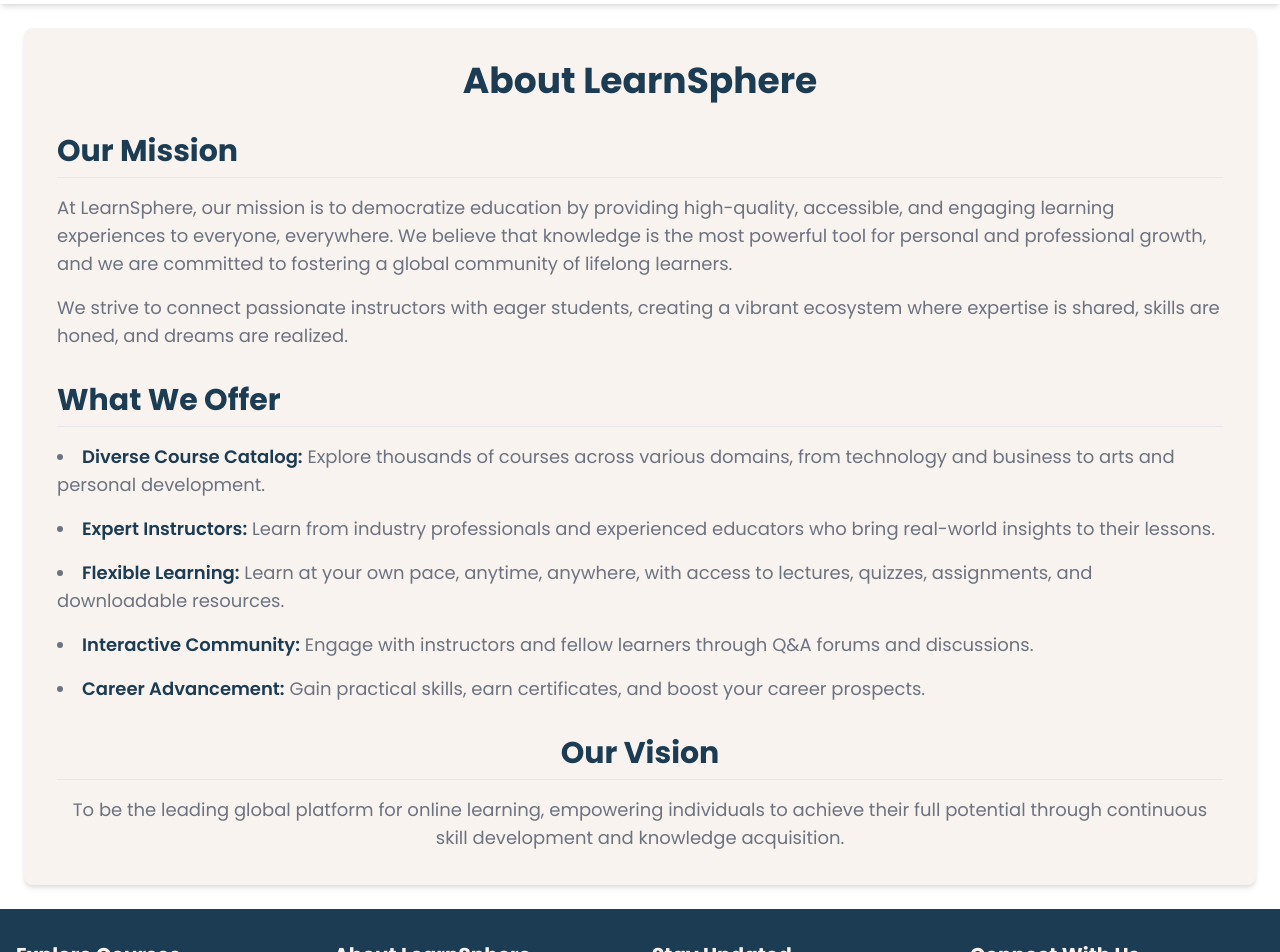
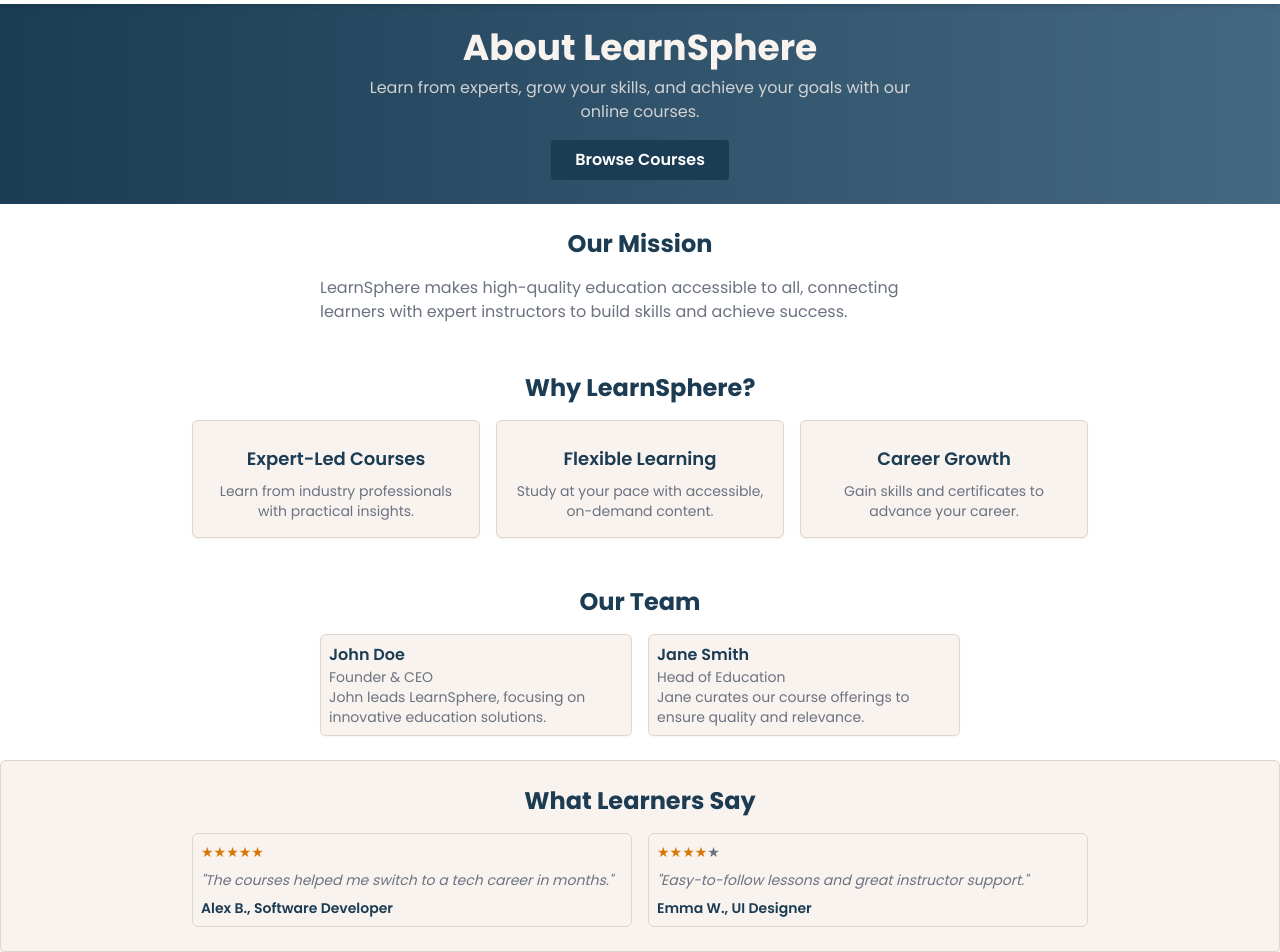
Before and after one commit to Sachinsen7/course-selling-app, a React (Vite) app in the folder Frontend/: page /about in a window 1280 px wide. Shown: the part 60-1012 px from the top of the page. Built offline with nearby package versions, Linux system fonts and the light colour scheme.

Commit message:
update about content

```diff
--- a/Frontend/src/pages/About.jsx
+++ b/Frontend/src/pages/About.jsx
@@ -1,49 +1,204 @@
 import React from 'react';
+import { motion } from 'framer-motion';
+import { Link } from 'react-router-dom';
+import Button from '../components/common/Button';
+import { PUBLIC_ROUTES } from '../routes';
 
 function About() {
+  const teamMembers = [
+    {
+      name: 'John Doe',
+      role: 'Founder & CEO',
+      bio: 'John leads LearnSphere, focusing on innovative education solutions.',
+    },
+    {
+      name: 'Jane Smith',
+      role: 'Head of Education',
+      bio: 'Jane curates our course offerings to ensure quality and relevance.',
+    },
+  ];
+
+  const whyLearnSphere = [
+    {
+      title: 'Expert-Led Courses',
+      desc: 'Learn from industry professionals with practical insights.',
+      icon: 'fas fa-chalkboard-teacher',
+    },
+    {
+      title: 'Flexible Learning',
+      desc: 'Study at your pace with accessible, on-demand content.',
+      icon: 'fas fa-laptop',
+    },
+    {
+      title: 'Career Growth',
+      desc: 'Gain skills and certificates to advance your career.',
+      icon: 'fas fa-briefcase',
+    },
+  ];
+
+  const testimonials = [
+    {
+      quote: 'The courses helped me switch to a tech career in months.',
+      author: 'Alex B., Software Developer',
+      rating: 5,
+    },
+    {
+      quote: 'Easy-to-follow lessons and great instructor support.',
+      author: 'Emma W., UI Designer',
+      rating: 4,
+    },
+  ];
+
   return (
-    <div className="min-h-screen bg-background-main p-lg font-sans">
-      <div className="container mx-auto bg-background-card p-xl rounded-lg shadow-md border border-gray-100">
-        <h1 className="text-4xl font-bold text-text-primary text-center mb-xl">About LearnSphere</h1>
+    <div className="min-h-screen bg-background-main font-sans">
+      {/* Hero Section */}
+      <motion.section
+        className="bg-gradient-to-r from-primary-main to-primary-light text-background-card py-lg"
+        initial={{ opacity: 0, y: -20 }}
+        animate={{ opacity: 1, y: 0 }}
+        transition={{ duration: 0.5 }}
+      >
+        <div className="container mx-auto px-md text-center">
+          <h1 className="text-3xl md:text-4xl font-bold text-background-card mb-sm">About LearnSphere</h1>
+          <p className="text-md text-background-card/80 max-w-xl mx-auto">
+            Learn from experts, grow your skills, and achieve your goals with our online courses.
+          </p>
+          <Link to={PUBLIC_ROUTES.courseListing}>
+            <Button
+              text="Browse Courses"
+              className="mt-md px-lg py-sm bg-background-card text-background-main hover:bg-primary-light hover:text-background-card transition-all duration-200"
+            />
+          </Link>
+        </div>
+      </motion.section>
 
-        <section className="mb-xl">
-          <h2 className="text-3xl font-bold text-text-primary mb-md border-b pb-sm">Our Mission</h2>
-          <p className="text-lg text-text-secondary mb-md">
-            At LearnSphere, our mission is to democratize education by providing high-quality, accessible, and engaging learning experiences to everyone, everywhere. We believe that knowledge is the most powerful tool for personal and professional growth, and we are committed to fostering a global community of lifelong learners.
-          </p>
-          <p className="text-lg text-text-secondary">
-            We strive to connect passionate instructors with eager students, creating a vibrant ecosystem where expertise is shared, skills are honed, and dreams are realized.
-          </p>
-        </section>
+      {/* Mission */}
+      <motion.section
+        className="container mx-auto px-md py-lg max-w-2xl"
+        initial={{ opacity: 0, y: 20 }}
+        animate={{ opacity: 1, y: 0 }}
+        transition={{ duration: 0.5, delay: 0.2 }}
+      >
+        <h2 className="text-2xl font-bold text-text-primary mb-md text-center">Our Mission</h2>
+        <p className="text-md text-text-secondary">
+          LearnSphere makes high-quality education accessible to all, connecting learners with expert instructors to build skills and achieve success.
+        </p>
+      </motion.section>
 
-        <section className="mb-xl">
-          <h2 className="text-3xl font-bold text-text-primary mb-md border-b pb-sm">What We Offer</h2>
-          <ul className="list-disc list-inside text-lg text-text-secondary space-y-md">
-            <li>
-              <span className="font-semibold text-text-primary">Diverse Course Catalog:</span> Explore thousands of courses across various domains, from technology and business to arts and personal development.
-            </li>
-            <li>
-              <span className="font-semibold text-text-primary">Expert Instructors:</span> Learn from industry professionals and experienced educators who bring real-world insights to their lessons.
-            </li>
-            <li>
-              <span className="font-semibold text-text-primary">Flexible Learning:</span> Learn at your own pace, anytime, anywhere, with access to lectures, quizzes, assignments, and downloadable resources.
-            </li>
-            <li>
-              <span className="font-semibold text-text-primary">Interactive Community:</span> Engage with instructors and fellow learners through Q&A forums and discussions.
-            </li>
-            <li>
-              <span className="font-semibold text-text-primary">Career Advancement:</span> Gain practical skills, earn certificates, and boost your career prospects.
-            </li>
-          </ul>
-        </section>
+      {/* Why LearnSphere */}
+      <motion.section
+        className="container mx-auto px-md py-lg"
+        initial={{ opacity: 0, y: 20 }}
+        animate={{ opacity: 1, y: 0 }}
+        transition={{ duration: 0.5, delay: 0.3 }}
+      >
+        <h2 className="text-2xl font-bold text-text-primary mb-md text-center">Why LearnSphere?</h2>
+        <div className="grid grid-cols-1 md:grid-cols-3 gap-md max-w-4xl mx-auto">
+          {whyLearnSphere.map((item, index) => (
+            <motion.div
+              key={index}
+              className="bg-background-card p-md rounded-md shadow-sm border border-secondary-light hover:shadow-md transition-shadow duration-200"
+              whileHover={{ scale: 1.02 }}
+              initial={{ opacity: 0, y: 20 }}
+              animate={{ opacity: 1, y: 0 }}
+              transition={{ duration: 0.3, delay: index * 0.1 }}
+            >
+              <i className={`${item.icon} text-2xl text-primary-main mb-sm block text-center`}></i>
+              <h3 className="text-lg font-semibold text-text-primary mb-sm text-center">{item.title}</h3>
+              <p className="text-sm text-text-secondary text-center">{item.desc}</p>
+            </motion.div>
+          ))}
+        </div>
+      </motion.section>
 
-        <section className="text-center">
-          <h2 className="text-3xl font-bold text-text-primary mb-md border-b pb-sm">Our Vision</h2>
-          <p className="text-lg text-text-secondary">
-            To be the leading global platform for online learning, empowering individuals to achieve their full potential through continuous skill development and knowledge acquisition.
-          </p>
-        </section>
-      </div>
+      {/* Team */}
+      <motion.section
+        className="container mx-auto px-md py-lg max-w-2xl"
+        initial={{ opacity: 0, y: 20 }}
+        animate={{ opacity: 1, y: 0 }}
+        transition={{ duration: 0.5, delay: 0.4 }}
+      >
+        <h2 className="text-2xl font-bold text-text-primary mb-md text-center">Our Team</h2>
+        <div className="grid grid-cols-1 md:grid-cols-2 gap-md">
+          {teamMembers.map((member, index) => (
+            <motion.div
+              key={index}
+              className="bg-background-card p-sm rounded-md shadow-sm border border-secondary-light hover:shadow-md transition-shadow duration-200"
+              whileHover={{ scale: 1.02 }}
+              initial={{ opacity: 0, y: 20 }}
+              animate={{ opacity: 1, y: 0 }}
+              transition={{ duration: 0.3, delay: index * 0.1 }}
+            >
+              <h3 className="text-md font-semibold text-text-primary mb-xs">{member.name}</h3>
+              <p className="text-sm text-text-secondary mb-xs">{member.role}</p>
+              <p className="text-sm text-text-secondary">{member.bio}</p>
+            </motion.div>
+          ))}
+        </div>
+      </motion.section>
+
+      {/* Testimonials */}
+      <motion.section
+        className="container mx-auto px-md py-lg bg-background-card rounded-md shadow-md border border-secondary-light"
+        initial={{ opacity: 0, y: 20 }}
+        animate={{ opacity: 1, y: 0 }}
+        transition={{ duration: 0.5, delay: 0.5 }}
+      >
+        <h2 className="text-2xl font-bold text-text-primary mb-md text-center">What Learners Say</h2>
+        <div className="grid grid-cols-1 md:grid-cols-2 gap-md max-w-4xl mx-auto">
+          {testimonials.map((testimonial, index) => (
+            <motion.div
+              key={index}
+              className="p-sm rounded-md border border-secondary-light hover:shadow-md transition-shadow duration-200"
+              whileHover={{ scale: 1.02 }}
+              initial={{ opacity: 0, y: 20 }}
+              animate={{ opacity: 1, y: 0 }}
+              transition={{ duration: 0.3, delay: index * 0.1 }}
+            >
+              <div className="flex mb-sm">
+                {[...Array(5)].map((_, i) => (
+                  <span
+                    key={i}
+                    className={`text-sm ${i < testimonial.rating ? 'text-accent-warning' : 'text-text-secondary'}`}
+                  >
+                    ★
+                  </span>
+                ))}
+              </div>
+              <p className="text-sm text-text-secondary italic mb-sm">"{testimonial.quote}"</p>
+              <p className="text-sm font-semibold text-text-primary">{testimonial.author}</p>
+            </motion.div>
+          ))}
+        </div>
+      </motion.section>
+
+      {/* CTA */}
+      <motion.section
+        className="container mx-auto px-md py-lg text-center"
+        initial={{ opacity: 0, y: 20 }}
+        animate={{ opacity: 1, y: 0 }}
+        transition={{ duration: 0.5, delay: 0.6 }}
+      >
+        <h2 className="text-2xl font-bold text-text-primary mb-md">Join LearnSphere</h2>
+        <p className="text-md text-text-secondary mb-md max-w-xl mx-auto">
+          Start learning or share your expertise with our global community.
+        </p>
+        <div className="flex justify-center space-x-md">
+          <Link to={PUBLIC_ROUTES.courseListing}>
+            <Button
+              text="Browse Courses"
+              className="px-lg py-sm bg-primary-main text-background-card hover:bg-primary-light hover:shadow-md transition-all duration-200"
+            />
+          </Link>
+          <Link to="/instructor">
+            <Button
+              text="Teach with Us"
+              className="px-lg py-sm bg-background-card text-primary-main hover:bg-primary-light hover:text-background-card hover:shadow-md transition-all duration-200"
+              variant="outline"
+            />
+          </Link>
+        </div>
+      </motion.section>
     </div>
   );
 }
```
